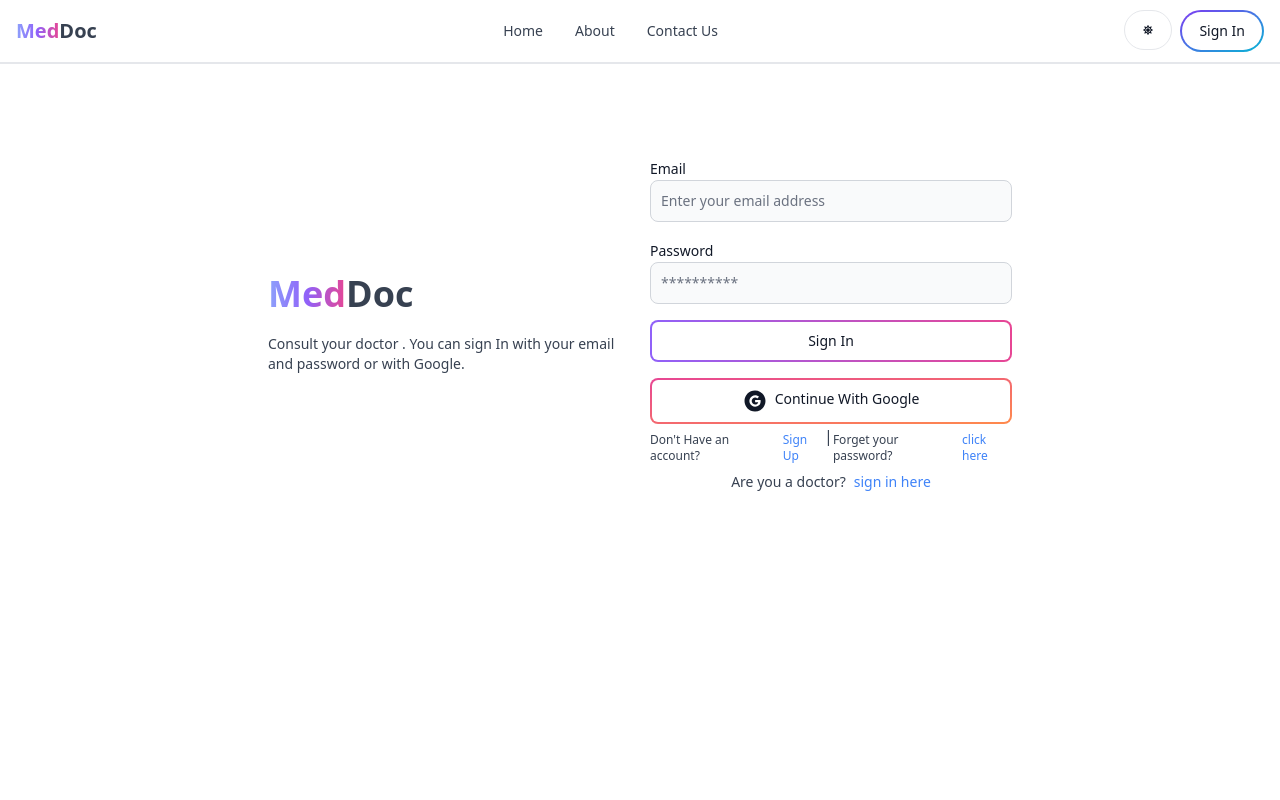
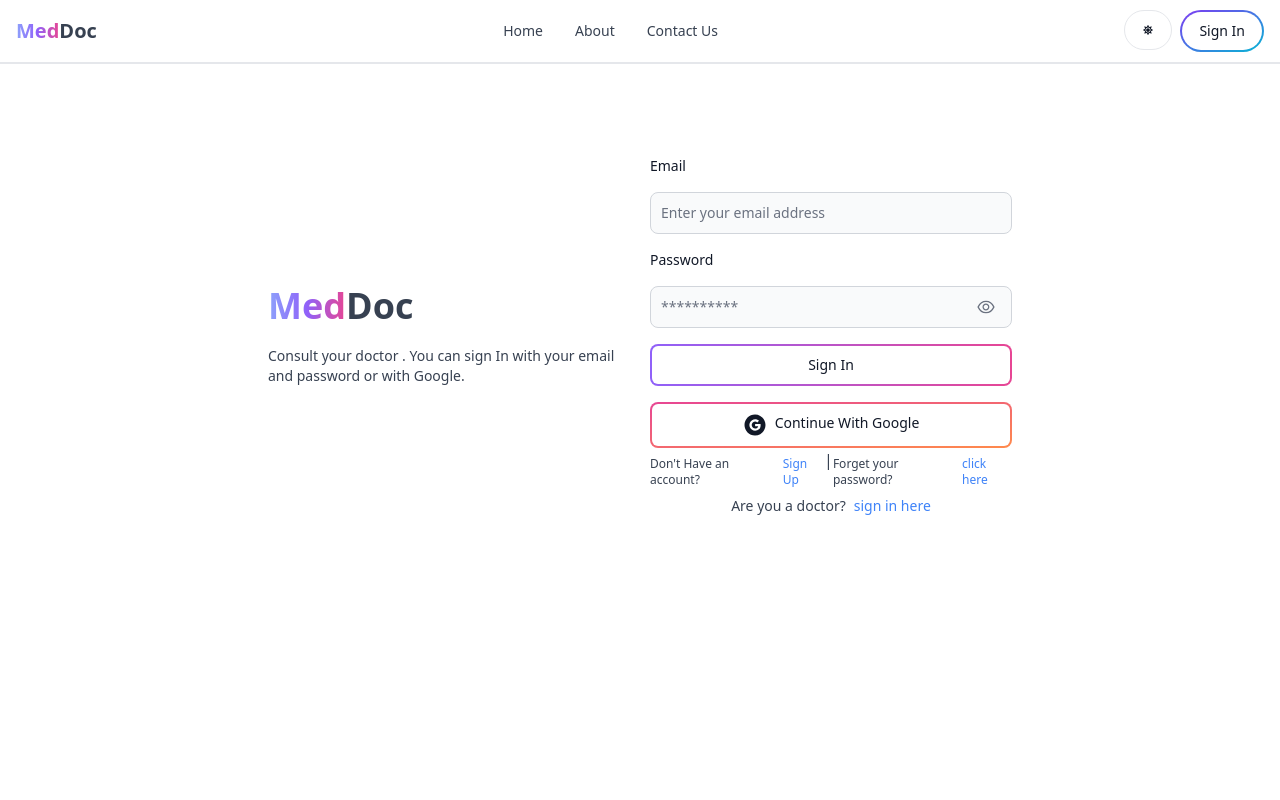
Before and after one commit to sreesansree/MedDoc-Frontend, a React (Vite) app: page /signin in a window 1280 px wide. Shown: the top 800 px of the page. Built offline with nearby package versions, Linux system fonts and the light colour scheme; no server answers.

Commit message:
added show/hide icon to password

```diff
--- a/src/component/pageVerify/SignIn.jsx
+++ b/src/component/pageVerify/SignIn.jsx
@@ -22,6 +22,7 @@ import {
 // } from "../../redux/doctor/doctorSlice.js";
 import { useSelector, useDispatch } from "react-redux";
 import OAuth from "../google/OAuth.jsx";
+import { AiOutlineEye, AiOutlineEyeInvisible } from "react-icons/ai";
 
 export default function SignIn() {
   // const [role, setRole] = useState("user");
@@ -59,6 +60,10 @@ export default function SignIn() {
   const handleChange = (e) => {
     // console.log(e.target.value);
     setFromData({ ...formData, [e.target.id]: e.target.value.trim() });
+  };
+  const [showPassword, setShowPassword] = useState(false);
+  const togglePasswordVisibility = () => {
+    setShowPassword((prev) => !prev);
   };
 
   const handleSubmit = async (e) => {
@@ -122,23 +127,30 @@ export default function SignIn() {
         {/* right */}
         <div className="flex-1">
           <form className=" flex flex-col gap-4" onSubmit={handleSubmit}>
-            <div>
             <Label value="Email" />
+            {/* <div> */}
             <TextInput
               type="email"
               placeholder="Enter your email address"
               id="email"
               onChange={handleChange}
             />
-            </div>
-            <div>
+            {/* </div> */}
             <Label value="Password" />
+            <div className="relative">
               <TextInput
-                type="password"
+                type={showPassword ? "text" : "password"}
                 placeholder="**********"
                 id="password"
                 onChange={handleChange}
               />
+              <button
+                type="button"
+                onClick={() => togglePasswordVisibility("currentPassword")}
+                className="absolute right-4 top-1/2 transform -translate-y-1/2 text-gray-500"
+              >
+                  {showPassword ? <AiOutlineEyeInvisible size={20} /> : <AiOutlineEye size={20} />}
+              </button>
             </div>
             <Button
               gradientDuoTone={"purpleToPink"}
--- a/src/component/pageVerify/SignUp.jsx
+++ b/src/component/pageVerify/SignUp.jsx
@@ -10,20 +10,23 @@ import {
 } from "flowbite-react";
 import axios from "axios";
 import OAuth from "../google/OAuth";
+import { AiOutlineEye, AiOutlineEyeInvisible } from "react-icons/ai";
 
 export default function SignUp() {
   const [formData, setFromData] = useState({});
   const [errorMessage, setErrorMessage] = useState(null);
   const [successMessage, setSuccessMessage] = useState("");
   const [loading, setLoading] = useState(false);
-
+  const [showPassword, setShowPassword] = useState(false);
   const navigate = useNavigate();
 
   const handleChange = (e) => {
     // console.log(e.target.value);
     setFromData({ ...formData, [e.target.id]: e.target.value.trim() });
   };
-
+  const togglePasswordVisibility = () => {
+    setShowPassword((prev) => !prev);
+  };
   const handleSubmit = async (e) => {
     e.preventDefault();
     // console.log("Form data being sent:", formData);
@@ -123,14 +126,25 @@ export default function SignUp() {
                 onChange={handleChange}
               />
             </div>
-            <div>
               <Label value="Password" />
+            <div className="relative">
               <TextInput
-                type="password"
+                type={showPassword ? "text" : "password"}
                 placeholder="Password"
                 id="password"
                 onChange={handleChange}
               />
+              <button
+                type="button"
+                onClick={togglePasswordVisibility}
+                className="absolute right-4 top-1/2 transform -translate-y-1/2 text-gray-500"
+              >
+                {showPassword ? (
+                  <AiOutlineEyeInvisible size={20} />
+                ) : (
+                  <AiOutlineEye size={20} />
+                )}
+              </button>
             </div>
             <Button
               gradientDuoTone={"purpleToPink"}
```
Lines whose indentation alone changed are shown as unchanged.
